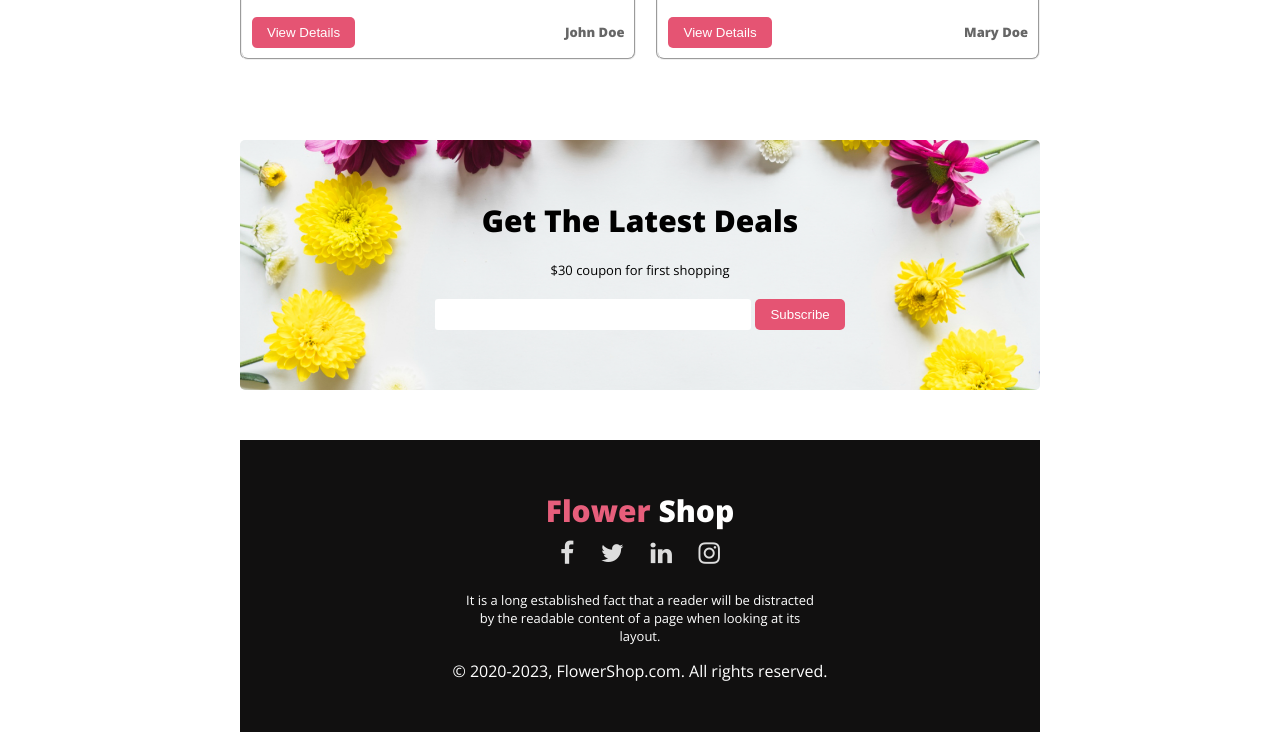
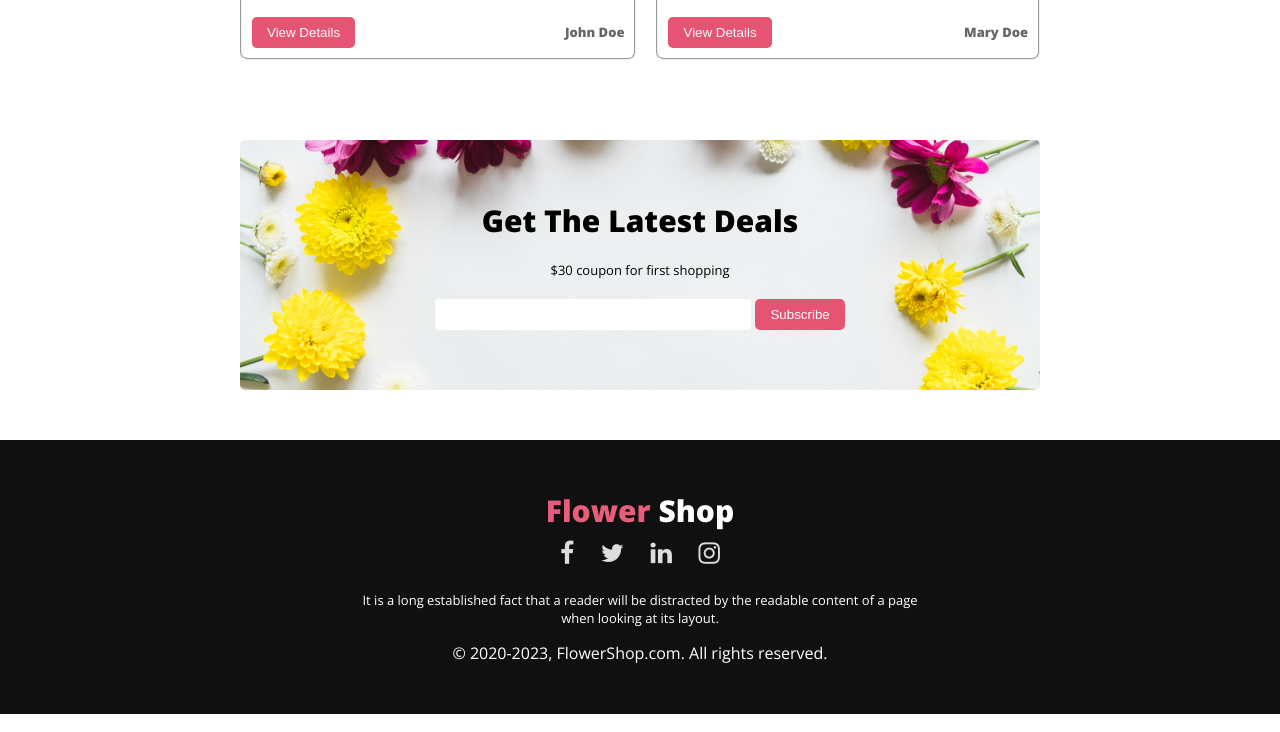
Before and after one commit to bishwajit1965/A-01-flower-shop, a plain HTML site: page index.html in a window 1280 px wide. Shown: the part 2954-3686 px from the top of the page. Drawn offline with nearby package versions, Linux system fonts and the light colour scheme.

Commit message:
All completed

```diff
--- a/assets/css/styles.css
+++ b/assets/css/styles.css
@@ -269,7 +269,7 @@ legend {
 footer {
   background-color: #111010;
   min-height: 200px;
-  margin: 0px 240px;
+  /* margin: 0px 240px; */
 }
 .footer-content-box {
   padding: 50px;
```
